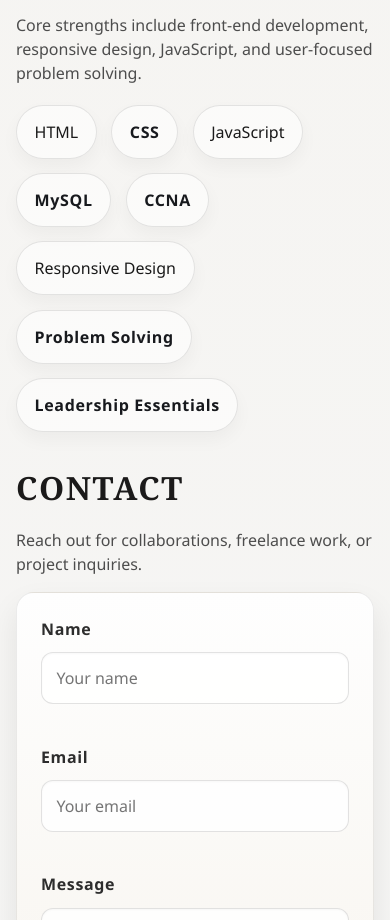
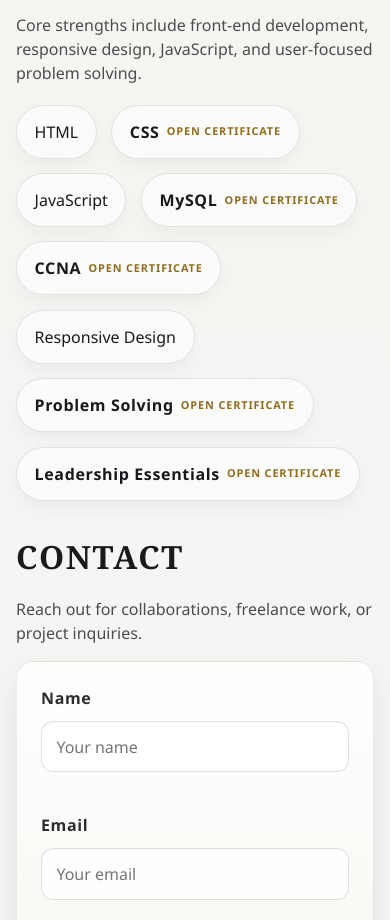
Before and after one commit to klyynn-crypto/todolist, a plain HTML site: page index.html in a window 390 px wide. Shown: the part 2348-3268 px from the top of the page. Drawn offline with Linux system fonts and the light colour scheme.

Commit message:
Mobile devices open file

```diff
--- a/index.html
+++ b/index.html
@@ -91,13 +91,13 @@
         <p>Core strengths include front-end development, responsive design, JavaScript, and user-focused problem solving.</p>
         <ul class="skills-list">
           <li>HTML</li>
-          <li><a href="ConsoleApp1/images/C%23.pdf" target="_blank" rel="noopener noreferrer" view="inline">CSS</a></li>
+          <li><a href="ConsoleApp1/images/C%23.pdf" target="_blank" rel="noopener noreferrer" view="inline">CSS <span aria-label="Open certificate">Open certificate</span></a></li>
           <li>JavaScript</li>
-          <li><a href="ConsoleApp1/images/MySQL%20Admin%20Certificate.pdf" target="_blank" rel="noopener noreferrer" view="inline">MySQL</a></li>
-          <li><a href="ConsoleApp1/images/CCNA.pdf" target="_blank" rel="noopener noreferrer" view="inline">CCNA</a></li>
+          <li><a href="ConsoleApp1/images/MySQL%20Admin%20Certificate.pdf" target="_blank" rel="noopener noreferrer" view="inline">MySQL <span aria-label="Open certificate">Open certificate</span></a></li>
+          <li><a href="ConsoleApp1/images/CCNA.pdf" target="_blank" rel="noopener noreferrer" view="inline">CCNA <span aria-label="Open certificate">Open certificate</span></a></li>
           <li>Responsive Design</li>
-          <li><a href="ConsoleApp1/images/Carlos%20Wason%20Senior%20Master%20Technician.pdf" target="_blank" rel="noopener noreferrer" view="inline">Problem Solving</a></li>
-          <li><a href="ConsoleApp1/images/university%20of%20Denver.pdf" target="_blank" rel="noopener noreferrer" view="inline">Leadership Essentials</a></li>
+          <li><a href="ConsoleApp1/images/Carlos%20Wason%20Senior%20Master%20Technician.pdf" target="_blank" rel="noopener noreferrer" view="inline">Problem Solving <span aria-label="Open certificate">Open certificate</span></a></li>
+          <li><a href="ConsoleApp1/images/university%20of%20Denver.pdf" target="_blank" rel="noopener noreferrer" view="inline">Leadership Essentials <span aria-label="Open certificate">Open certificate</span></a></li>
         </ul>
       </section>
 
--- a/script.js
+++ b/script.js
@@ -23,6 +23,13 @@ document.addEventListener('DOMContentLoaded', () => {
   const nameMessage = document.getElementById('name-message');
   const emailMessage = document.getElementById('email-message');
   const messageMessage = document.getElementById('message-message');
+
+  document.querySelectorAll('a[view="inline"]').forEach((link) => {
+    link.addEventListener('click', (event) => {
+      event.preventDefault();
+      window.open(link.href, '_blank', 'noopener,noreferrer');
+    });
+  });
 
   const projects = [
     {
--- a/styles.css
+++ b/styles.css
@@ -240,6 +240,18 @@ h2 + p {
   font-weight: 600;
   letter-spacing: 0.04em;
   transition: color 0.2s ease;
+  display: inline-flex;
+  align-items: center;
+  gap: 0.45rem;
+  flex-wrap: wrap;
+}
+
+.skills-list a span {
+  font-size: 0.68rem;
+  letter-spacing: 0.08em;
+  text-transform: uppercase;
+  color: #8f6d1f;
+  font-weight: 700;
 }
 
 .skills-list a:hover,
```
